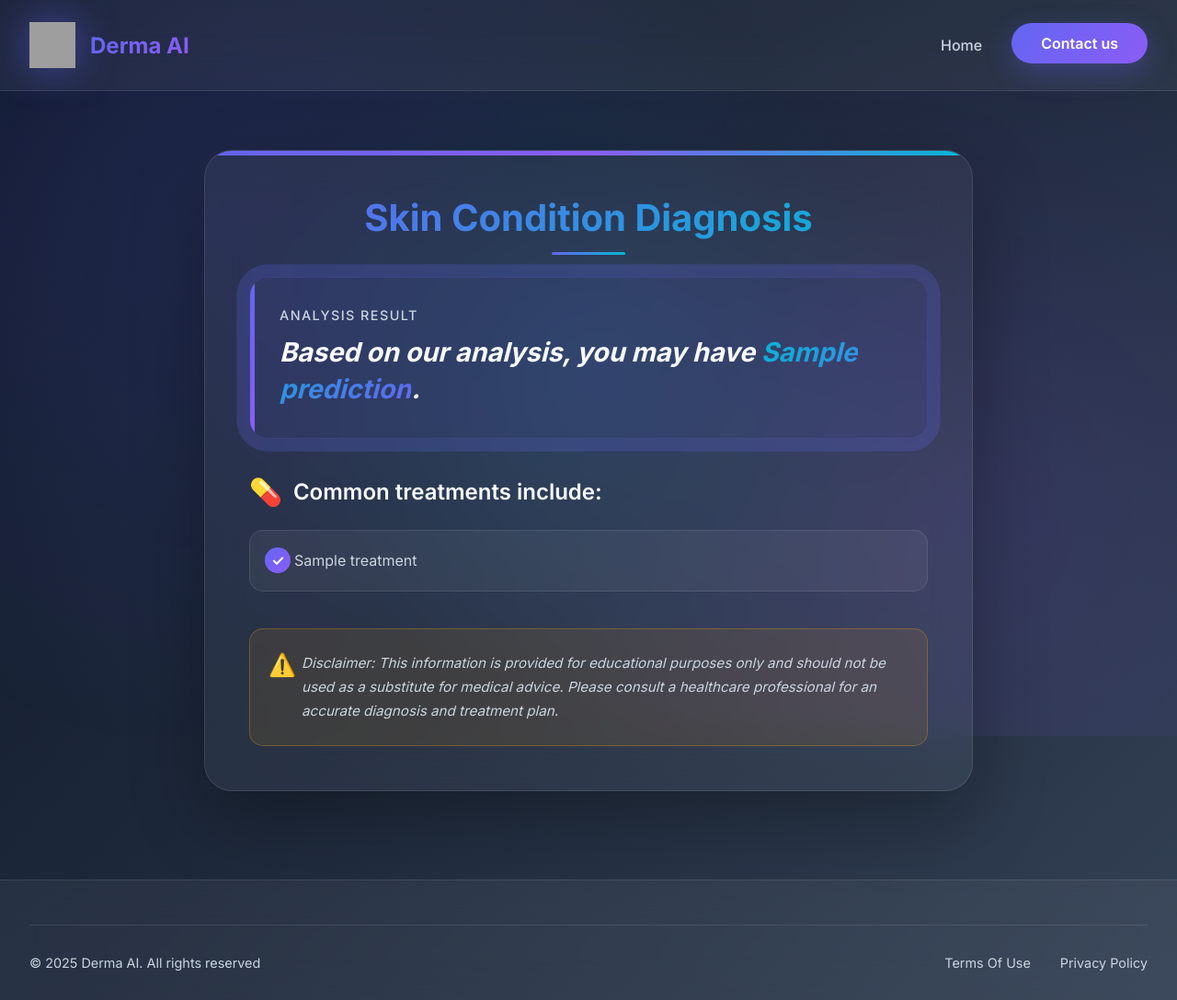
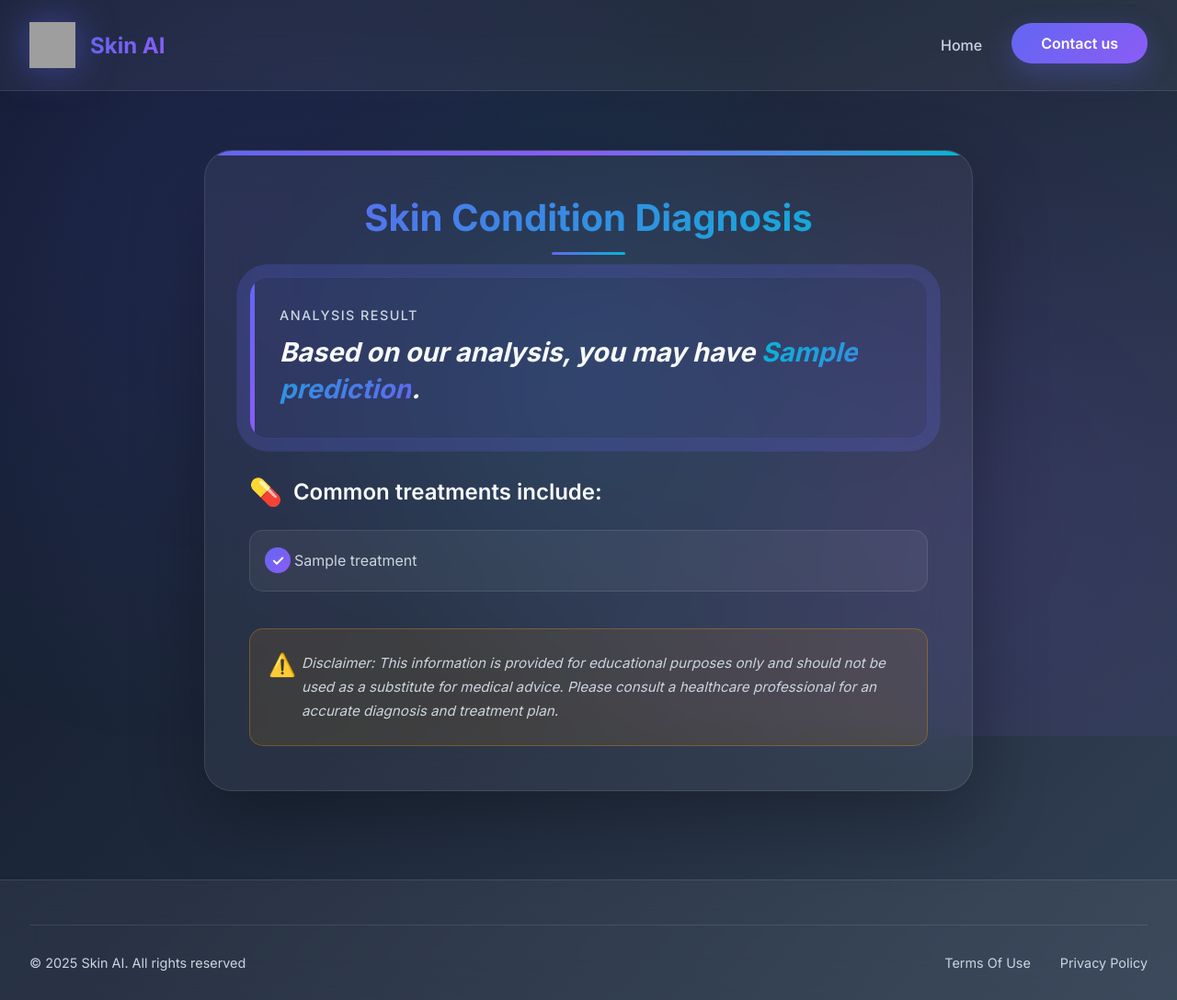
Before and after one commit to mehulsinghbhadoriya/Skin-AI, a Flask app: template templates/results.html in a window 1280 px wide. Shown: the whole page at 92% size. Run offline with Flask 3, Linux system fonts and the light colour scheme; the template is opened without the code that fills it: most values are stand-ins (such as "Sample title", 1, 10 or a date in 2020); grey boxes are pictures that could not be loaded.

Commit message:
Update results.html

```diff
--- a/templates/results.html
+++ b/templates/results.html
@@ -2,7 +2,7 @@
 <html lang="en">
 <head>
   <meta charset="utf-8" />
-  <title>Derma AI - Diagnosis Results</title>
+  <title>Skin AI - Diagnosis Results</title>
   <meta content="width=device-width, initial-scale=1" name="viewport" />
   <link href="https://fonts.googleapis.com" rel="preconnect" />
   <link crossorigin="anonymous" href="https://fonts.gstatic.com" rel="preconnect" />
@@ -509,7 +509,7 @@
       <div class="navbar-container">
         <a class="navbar-brand" href="#">
           <img src="https://uploads-ssl.webflow.com/6436bd9de183596b1cff71c7/643827ab458011b9b674fc3e_1.png" alt="Derma AI Logo" />
-          <h1>Derma AI</h1>
+          <h1>Skin AI</h1>
         </a>
         <ul class="nav-menu">
           <li><a class="nav-link" href="/" target="_blank">Home</a></li>
@@ -559,7 +559,7 @@
       <div class="footer-container">
         <div class="footer-divider"></div>
         <div class="footer-bottom">
-          <div>© 2025 Derma AI. All rights reserved</div>
+          <div>© 2025 Skin AI. All rights reserved</div>
           <div class="footer-legal">
             <a class="footer-link" href="#">Terms Of Use</a>
             <a class="footer-link" href="#">Privacy Policy</a>
```
